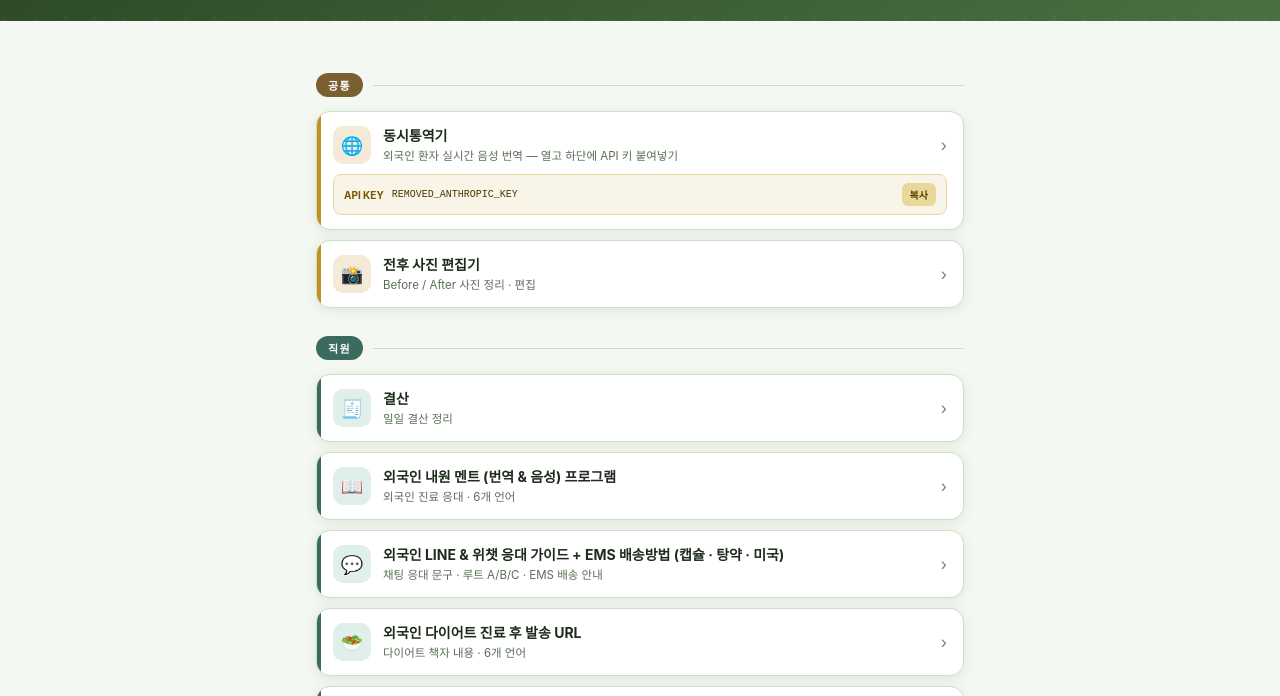
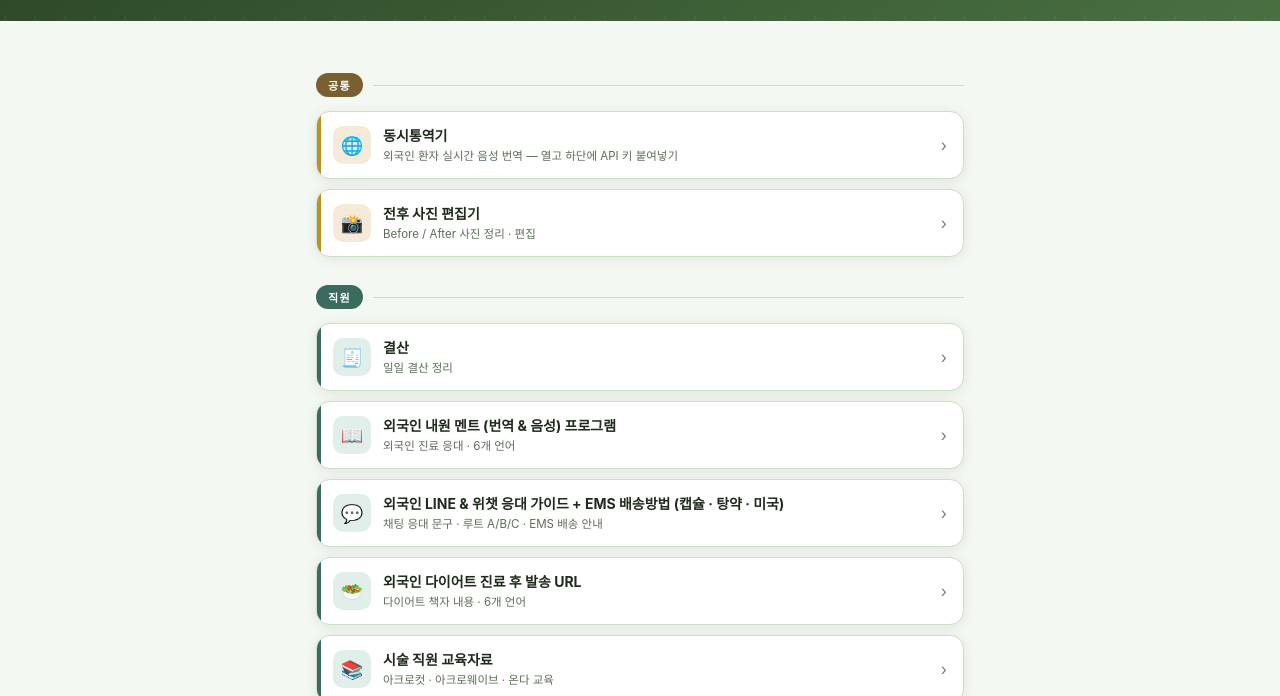
Before and after one commit to acrohani75-dot/acro, a plain HTML site: page acro_links.html in a window 1280 px wide. Shown: the part 104-800 px from the top of the page. Drawn offline with Linux system fonts and the light colour scheme.

Commit message:
Add files via upload

```diff
--- a/acro_links.html
+++ b/acro_links.html
@@ -194,11 +194,6 @@
         <div class="card-arrow">›</div>
       </div>
     </a>
-    <div class="api-box">
-      <div class="api-label">API KEY</div>
-      <div class="api-key" id="apikey">REMOVED_ANTHROPIC_KEY</div>
-      <button class="copy-btn" id="copyBtn" onclick="copyKey()">복사</button>
-    </div>
   </div>
 
   <a class="card common" href="https://acrohani75-dot.github.io/acro/acro_photo_editor.html" target="_blank">
```
